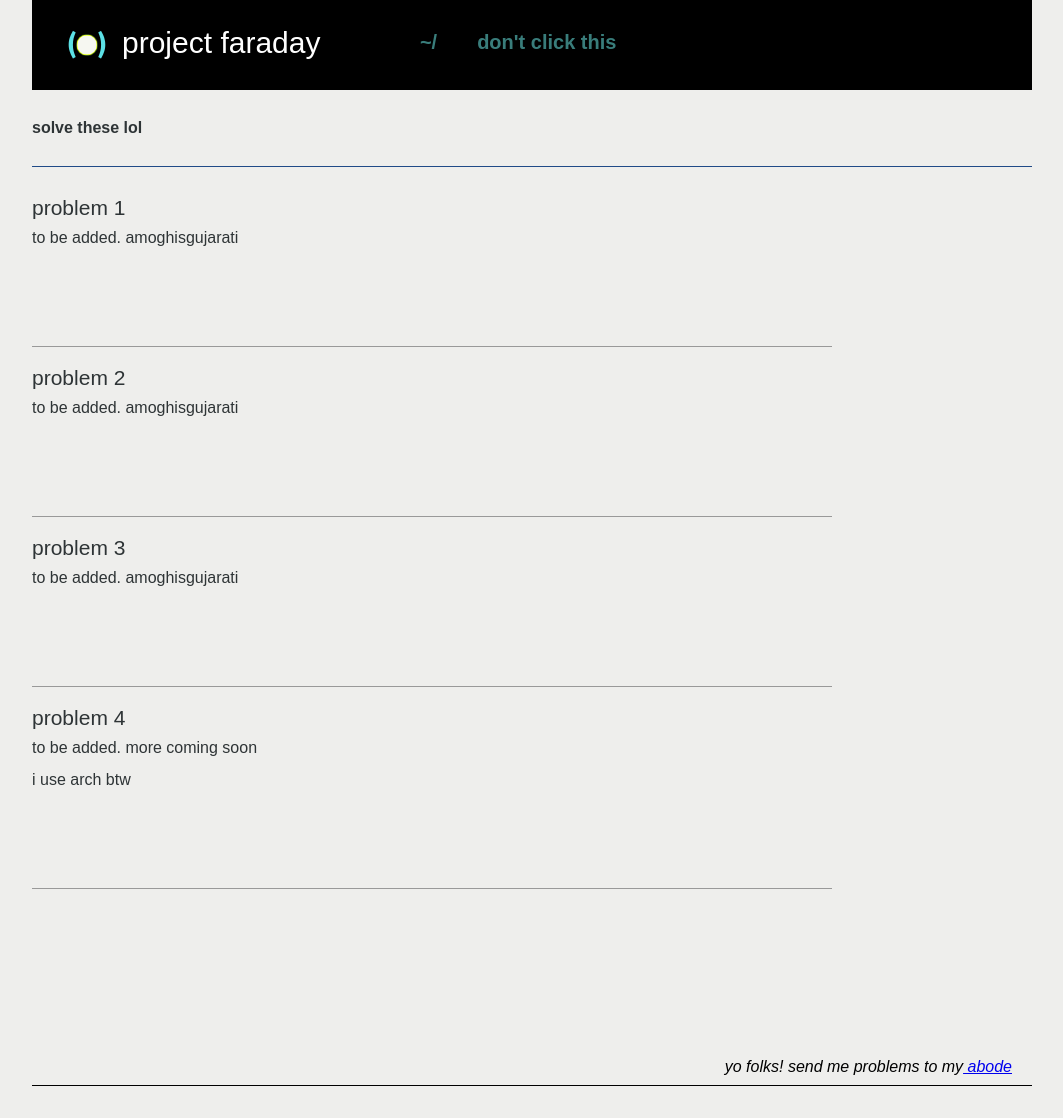
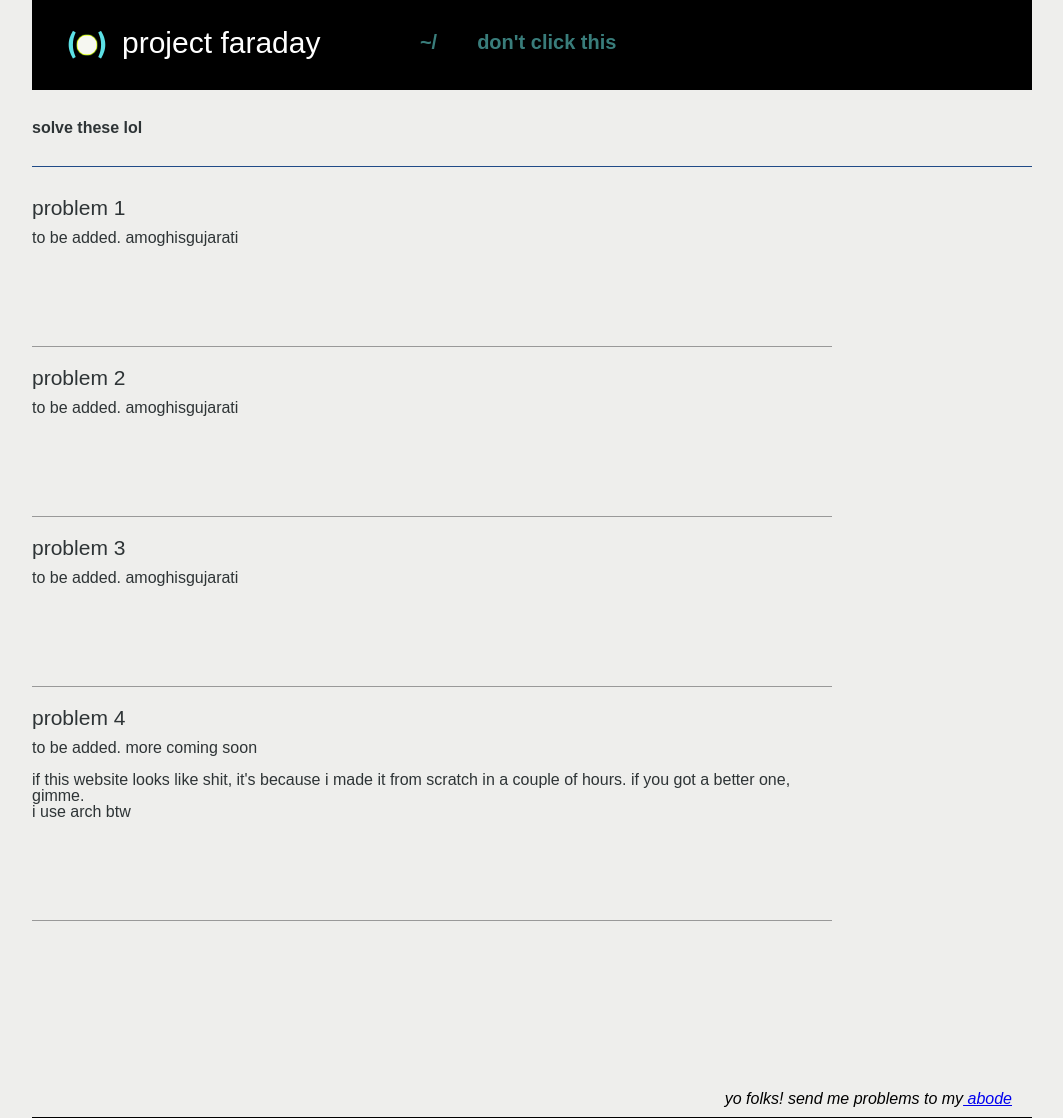
Before and after one commit to projectfaraday/scratchcontent, a plain HTML site: page index.html in a window 1280 px wide. Shown: the whole page, without its empty margins (108-1171 px from the left). Before the commit the page ends 1086 px from the top, so only its background shows below. Drawn offline with Linux system fonts and the light colour scheme; a script that the page names is missing.

Commit message:
i use arch btw

```diff
--- a/index.html
+++ b/index.html
@@ -44,6 +44,9 @@
 				<p>
 				to be added. more coming soon
 				</p>
+				<br>if this website looks like shit, it's because i made it from scratch in a couple of hours.
+				if you got
+				a better one, gimme.
 				<br> i use arch btw
 			</article>
 		</main>
```
